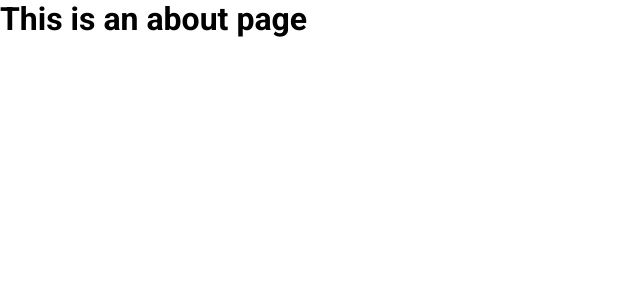
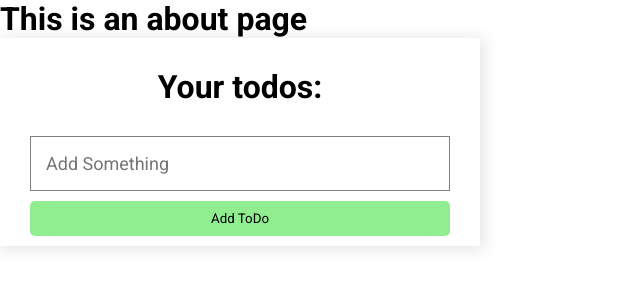
Before and after one commit to some1ask/upswot, a Vue app: page /about in a window 1280 px wide. Shown: the top 300 px of the page, without its empty margins (0-640 px from the left). Built offline with nearby package versions, Linux system fonts and the light colour scheme.

Commit message:
upd: addTodoList

```diff
--- /dev/null
+++ b/src/components/TodoList.vue
@@ -0,0 +1,159 @@
+<template>
+  <div class="todo-list">
+    <h1 class="todo-list-header">Your todos:</h1>
+    <div class="todo-list-block">
+      <input type="text" placeholder="Add Something" v-model="value" />
+      <button class="todo-list__button add" @click="addTodo">Add ToDo</button>
+    </div>
+    <div class="todo-list-items" v-for="item in items" :key="item.index">
+      <div class="todo-list-item">
+        <div class="todo-list-item__caption" v-if="!item.isEditing">
+          {{ item.value }}
+        </div>
+        <div v-else>
+          <input
+            type="text"
+            placeholder="Add Something"
+            v-model="item.value"
+          />
+        </div>
+        <div class="todo-list-item-buttons">
+          <button
+          v-if="!item.isEditing"
+            class="todo-list-item__button edit"
+            @click="editTodo(item.index)"
+          >
+            Edit Todo
+          </button>
+          <button
+          v-else
+            class="todo-list-item__button save"
+            @click="saveTodo(item.index)"
+          >
+            Save Todo
+          </button>
+          <button
+            class="todo-list-item__button remove"
+            @click="removeTodo(item.index)"
+          >
+            Remove Todo
+          </button>
+        </div>
+      </div>
+    </div>
+  </div>
+</template>
+<script>
+export default {
+  name: "TodoList",
+  components: {},
+  data: function () {
+    return {
+      items: [],
+      value: null,
+    };
+  },
+  methods: {
+    addTodo() {
+      if (this.value == null || this.value.match(/^ *$/) !== null) {
+        return;
+      } else {
+        this.items.push({
+          index: this.items.length,
+          value: this.value,
+          isEditing: false,
+        });
+        this.value = "";
+      }
+
+      console.log(typeof this.items);
+      console.log(typeof this.value);
+    },
+    removeTodo(index) {
+      this.items = this.items.filter((element) => element.index !== index);
+    },
+    saveTodo(index) {
+        let tempValue =  this.items[index].value;
+      this.items[index].value = tempValue
+      this.items[index].isEditing = !this.items[index].isEditing;
+    },
+    editTodo(index) {
+      console.log(index);
+    //   console.log(this.items[index]);
+      this.items[index].isEditing = !this.items[index].isEditing;
+    },
+  },
+};
+</script>
+<style scoped>
+.todo-list {
+  max-width: 480px;
+  background: #fff;
+  box-shadow: 2px 2px 15px 2px rgba(0, 0, 0, 0.1);
+  display: flex;
+  flex-direction: column;
+}
+.todo-list-block {
+  display: flex;
+  flex-direction: column;
+  padding: 0 30px;
+}
+.todo-list-header {
+  padding: 30px 0;
+  text-align: center;
+}
+.todo-list-item {
+  display: flex;
+  flex-direction: row;
+  justify-content: space-between;
+  align-items: center;
+}
+.todo-list-items {
+    max-width: 480px;
+  padding: 0 30px;
+}
+.todo-list-item__caption{
+    /* word-break: break-all; */
+    white-space: pre-line;
+    /* max-width: 265px; */
+    flex: 1;
+}
+.todo-list__button {
+  outline: none;
+  padding: 10px 15px;
+  margin: 10px 0;
+  border: none;
+  border-radius: 5px;
+  cursor: pointer;
+}
+.todo-list-item__button {
+  outline: none;
+  padding: 10px 15px;
+  margin: 10px 5px;
+  border: none;
+  border-radius: 5px;
+  cursor: pointer;
+}
+.todo-list-item-buttons{
+    display: flex;
+}
+.add {
+  background-color: lightgreen;
+}
+.edit {
+  background-color: lightskyblue;
+}
+.remove {
+  background-color: lightcoral;
+}
+.save {
+  background-color: lightsalmon;
+}
+input {
+  height: 53px;
+  font-size: 18px;
+  font-weight: 400;
+  padding: 0 15px;
+  border: 1px solid gray;
+}
+</style>
--- a/src/views/AboutView.vue
+++ b/src/views/AboutView.vue
@@ -1,5 +1,16 @@
 <template>
   <div class="about">
     <h1>This is an about page</h1>
+    <TodoList/>
   </div>
 </template>
+
+<script>
+import TodoList from '../components/TodoList.vue'
+export default {
+  name:"AboutView",
+  components:{
+    TodoList
+  }
+}
+</script>
```
